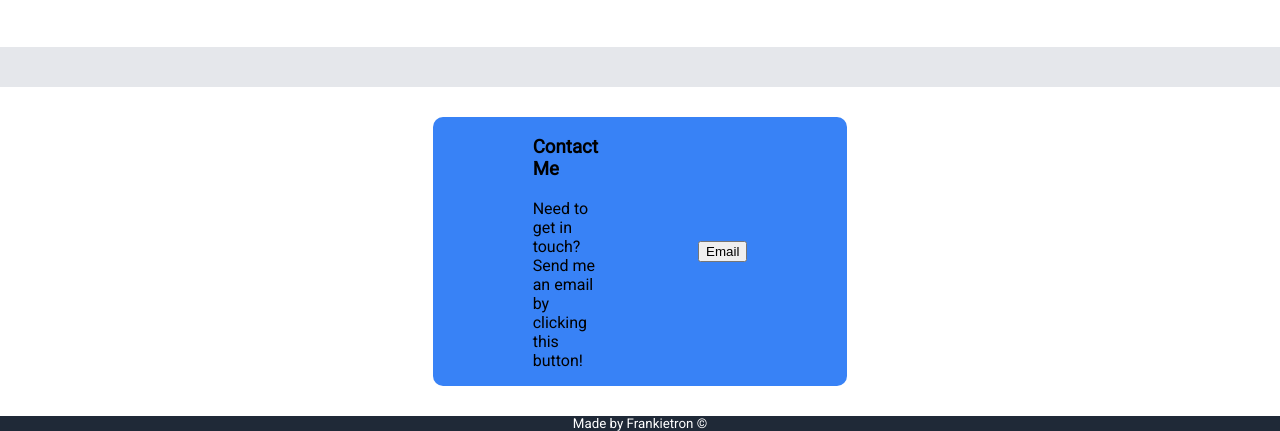
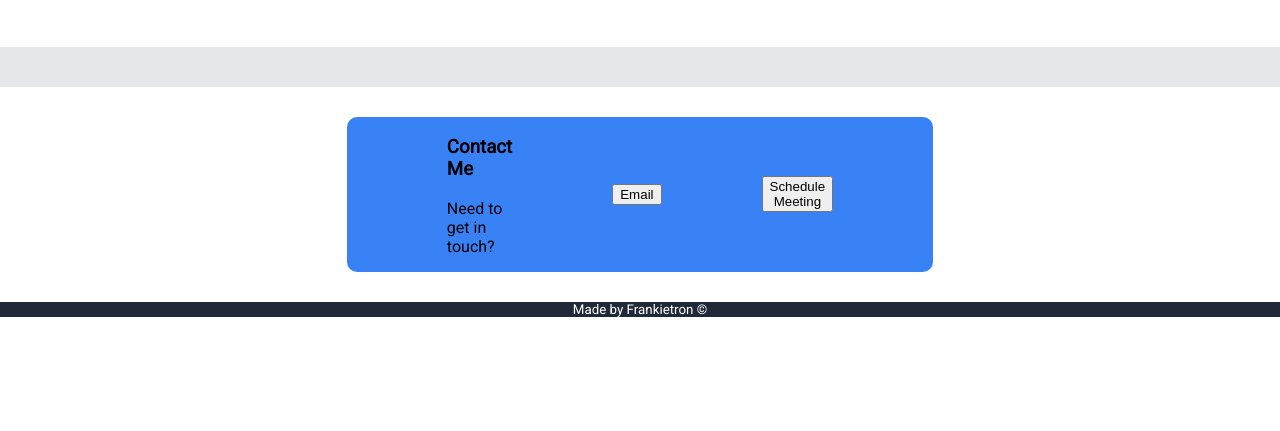
Before and after one commit to FierceFrankie/LandingPage, a plain HTML site: page index.html in a window 1280 px wide. Shown: the part 570-1001 px from the top of the page. After the commit the page ends 887 px from the top, so only its background shows below. Drawn offline with Linux system fonts and the light colour scheme.

Commit message:
Update index.html

```diff
--- a/index.html
+++ b/index.html
@@ -69,10 +69,13 @@
                 <div class="cta-banner">
                     <div class="text">
                         <h3>Contact Me</h3>
-                        <p>Need to get in touch? Send me an email by clicking this button!</p>
+                        <p>Need to get in touch?</p>
                     </div>
                     <div class="sign-button">
-                        <button onclick="window.location.href='mailto:fiercefrankie@gmail.com'">Email</button>
+                        <button onclick="window.location.href='mailto:contact@frankietron.com'">Email</button>
+                    </div>
+                    <div class="sign-button">
+                        <button onclick="window.location.href='https://cal.com/frankietron/meet'">Schedule Meeting</button>
                     </div>
 
                 </div>
```
